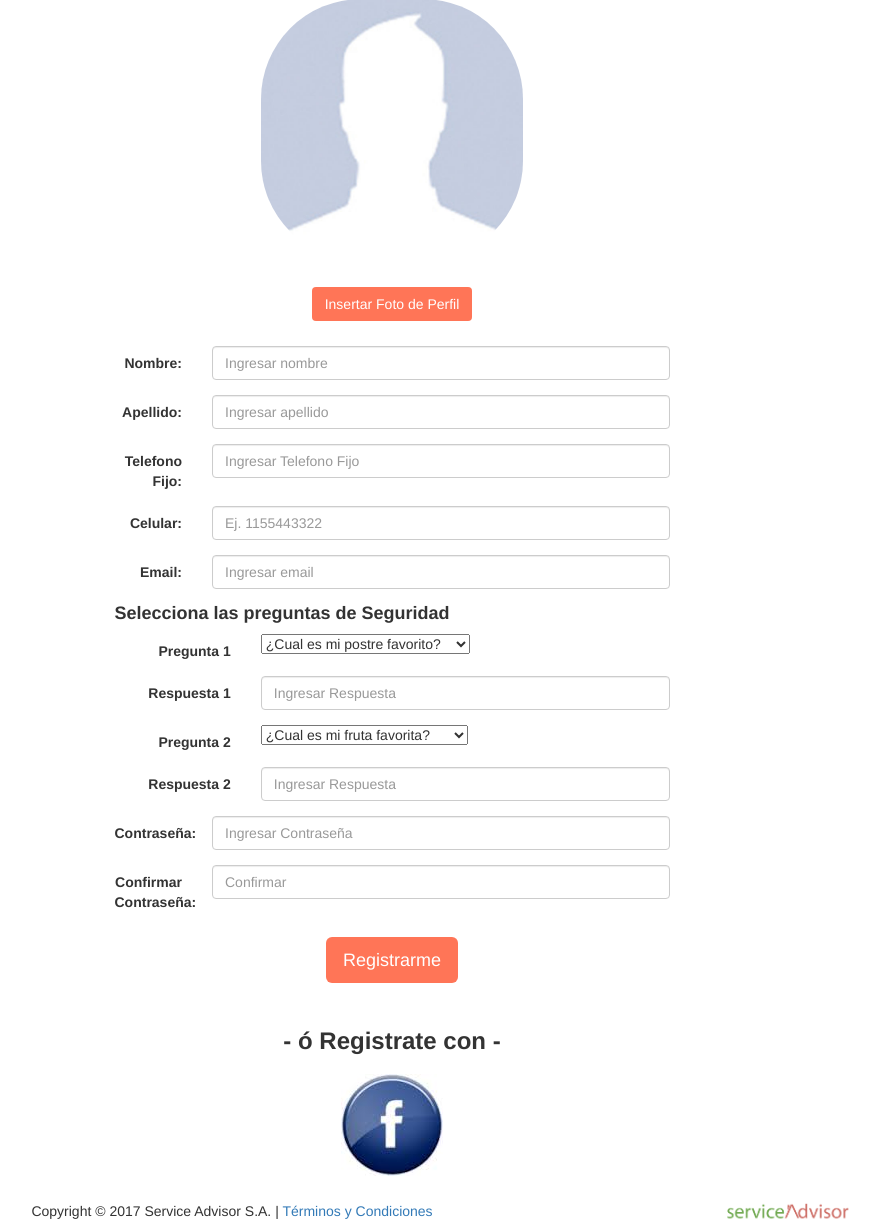
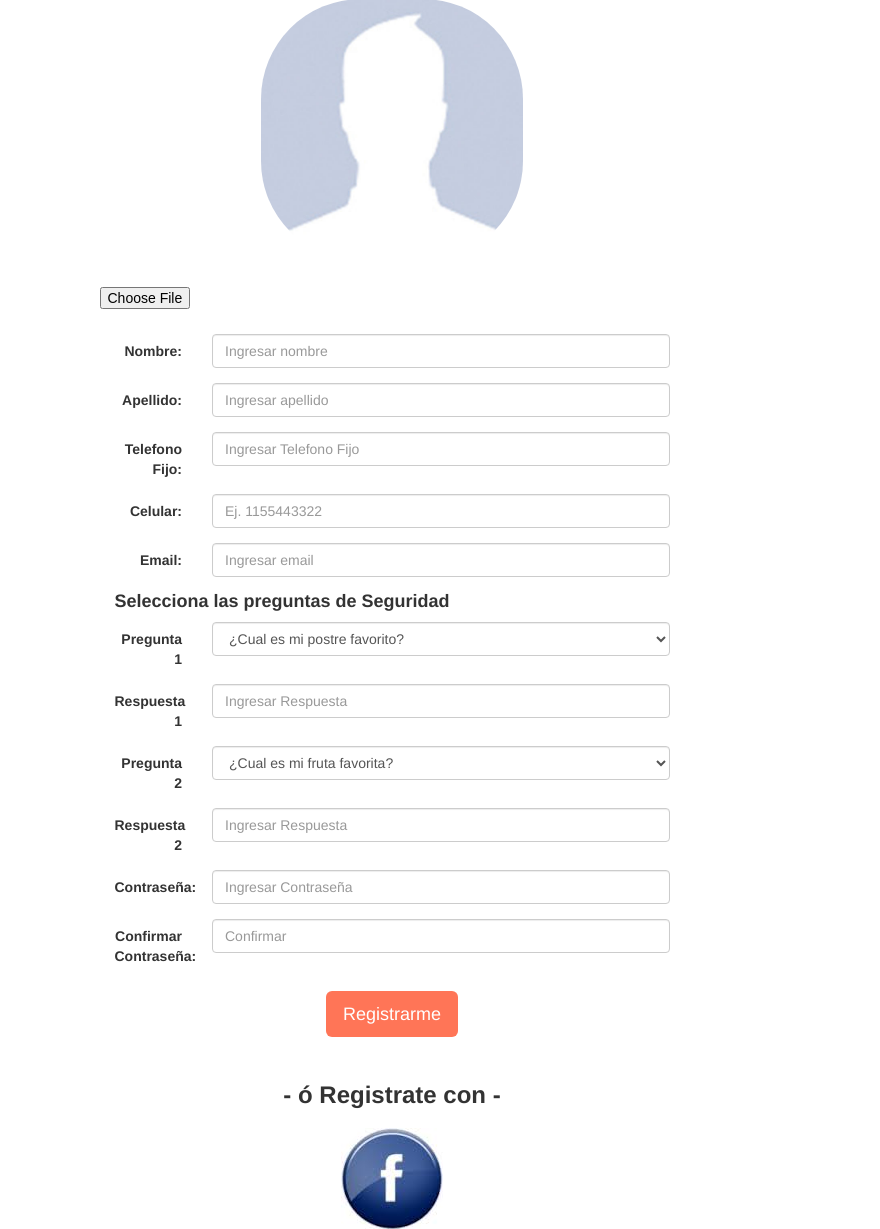
Before and after one commit to peperete/proyectodh, a PHP site: page /registro.php in a window 1280 px wide. Shown: the part 316-1545 px from the top of the page, without its empty margins (248-1128 px from the left). Run offline with PHP 8.4, Linux system fonts and the light colour scheme.

Commit message:
Modificacion formato registro

```diff
--- a/registro.php
+++ b/registro.php
@@ -98,7 +98,7 @@
               <div class="row">
                 <div class="col-sm-12">
                   <h5 style="text-align:center; color:white">
-                    <button type="submit" class="btn btn-prymary" style="background-color:#FF7557" value="buscarIMG" id="buscarImgg" name="submit">Insertar Foto de Perfil</button>
+                    <input type="file" name="imgPerfil" value="imgPerfil">
                   </h5>
                 </div>
               </div>
@@ -141,9 +141,9 @@
   <h4 style="text_aligne:lefth"><b>Selecciona las preguntas de Seguridad</b></h4>
 
   <div class="form-group">
-    <label class="control-label col-sm-3" for="pregunta_1">Pregunta 1</label>
-    <div class="col-sm-9">
-      <select class="pregunta_1" name="pregunta_1">
+    <label class="control-label col-sm-2" for="pregunta_1">Pregunta 1</label>
+    <div class="col-sm-10">
+      <select class="form-control" name="pregunta_1">
         <?php
         // $pregunta_1= array('1'=>'¿Cual es mi postre favorito?','2'=>'Pais que deseo conocer','3'=>'Apellido Materno de mi Padre');
         foreach ($arrayPreguntas1 as $key => $value) {
@@ -160,17 +160,17 @@
     </div>
   </div>
   <div class="form-group">
-    <label class="control-label col-sm-3" for="pwd">Respuesta 1</label>
-    <div class="col-sm-9">
+    <label class="control-label col-sm-2" for="pwd">Respuesta 1</label>
+    <div class="col-sm-10">
       <input type="text" class="form-control" id="respuesta_1" name= "respuesta_1" placeholder="Ingresar Respuesta" required>
     </div>
   </div>
 
 
   <div class="form-group">
-    <label class="control-label col-sm-3" for="pregunta_2">Pregunta 2</label>
-    <div class="col-sm-9">
-      <select class="pregunta_2" name="pregunta_2">
+    <label class="control-label col-sm-2" for="pregunta_2">Pregunta 2</label>
+    <div class="col-sm-10">
+      <select class="form-control" name="pregunta_2">
         <?php
         foreach ($arrayPreguntas2 as $key => $value) {
           echo "<option value='". $key ."'";
@@ -186,8 +186,8 @@
       </div>
     </div>
     <div class="form-group">
-      <label class="control-label col-sm-3" for="Respuesta_2">Respuesta 2</label>
-      <div class="col-sm-9">
+      <label class="control-label col-sm-2" for="Respuesta_2">Respuesta 2</label>
+      <div class="col-sm-10">
         <input type="text" class="form-control" id="respuesta_2_2" name= "respuesta_2" placeholder="Ingresar Respuesta" required>
       </div>
     </div>
```
